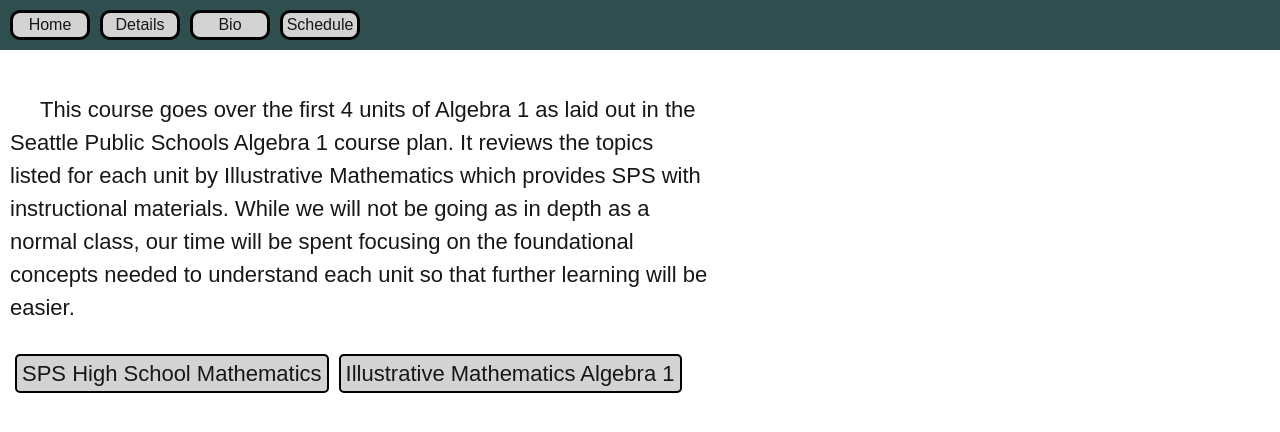
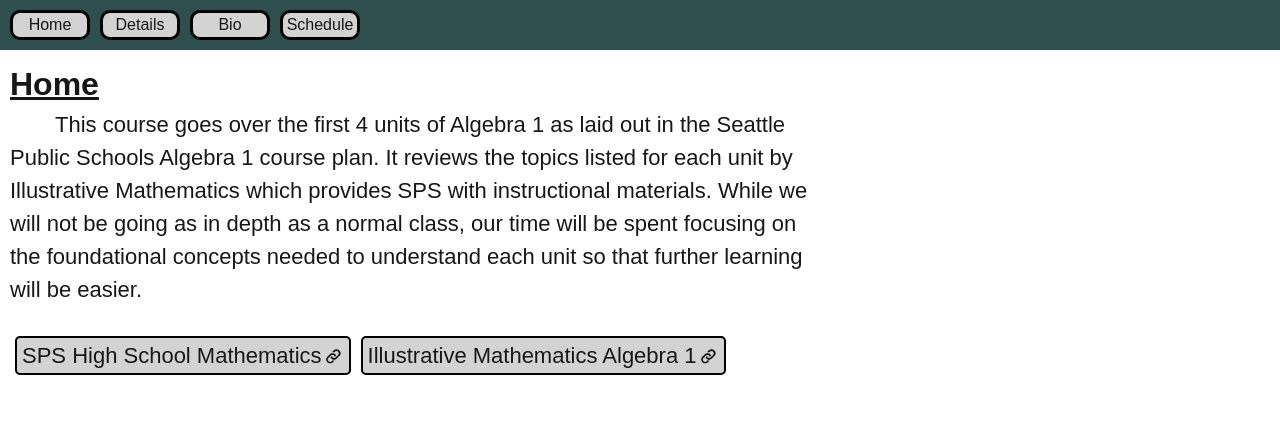
Before and after one commit to seanmd8/algebra-1-jumpstart, a Next.js app: page /algebra-1-jumpstart/ in a window 1280 px wide. Shown: the top 432 px of the page. Built offline with nearby package versions, Linux system fonts and the light colour scheme.

Commit message:
Add link icons

```diff
--- a/app/globals.css
+++ b/app/globals.css
@@ -47,8 +47,14 @@ body {
 }
 
 .home-text{
-    width: 700px;
+    width: 800px;
 }
 .home-text>p{
-    text-indent: 30px;
+    text-indent: 45px;
 }
+
+.link-img{
+    height: 22px;
+    width: 22px;
+    display: inline-block;
+}
--- a/app/page.tsx
+++ b/app/page.tsx
@@ -1,18 +1,24 @@
 import "./globals.css"
+import {path} from "./path";
 import { homeText1, homeText2 } from "./text/home/text";
 
 export default function Home() {
     return (
         <div className="normal-text-container home-text">
+            <h1 className="page-header">Home</h1>
+            {/*
             <p>{homeText1}</p>
             <br/>
+            */}
             <p>{homeText2}</p>
             <br/>
             <a className="link-style" href="https://www.seattleschools.org/departments/mathematics/secondary-mathematics/high-school-mathematics/">
                 SPS High School Mathematics
+                <img className="link-img" src={`${path}/link_icon.png`}/>
             </a>
             <a className="link-style" href="https://accessim.org/9-12-aga/algebra-1?a=student">
                 Illustrative Mathematics Algebra 1
+                <img className="link-img" src={`${path}/link_icon.png`}/>
             </a>
         </div>
     );
```
Also changed, not shown: public/link_icon.png (added).
